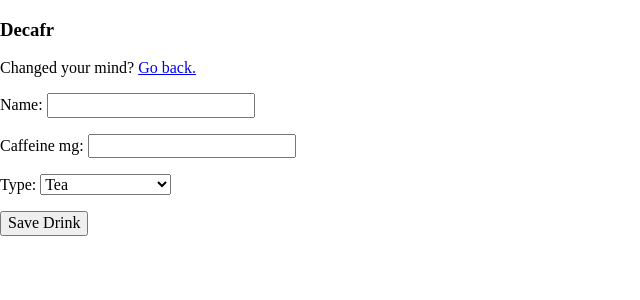
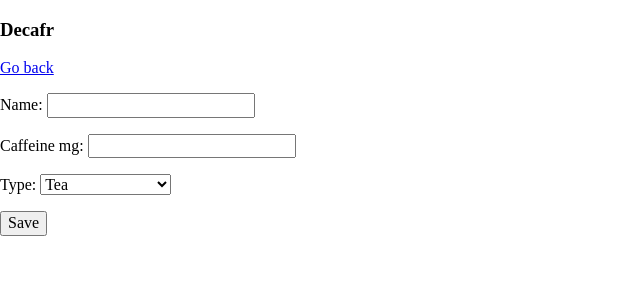
Before and after one commit to ZaneBliss/decafr, a Django app: page /newdrink in a window 1280 px wide. Shown: the top 300 px of the page, without its empty margins (0-640 px from the left). Run offline with Django 3.2, Linux system fonts and the light colour scheme.

Commit message:
adjusted language in forms to be more generic (for food, drink etc)

```diff
--- a/decafrapp/templates/drink_form.html
+++ b/decafrapp/templates/drink_form.html
@@ -1,9 +1,9 @@
 {% extends 'shared/base.html' %}
 {% block content %}
 <form method="post">
-    <p>Changed your mind? <a href="{% url "decafrapp:newentry" %}">Go back.</a></p>
+    <a href="{% url "decafrapp:newentry" %}">Go back</a>
     {% csrf_token %}
     {{ drink_form.as_p }}
-    <button type="submit">Save Drink</button>
+    <button type="submit">Save</button>
 </form>
 {% endblock %}
--- a/decafrapp/templates/entry_form.html
+++ b/decafrapp/templates/entry_form.html
@@ -3,7 +3,7 @@
 <form method="POST">
     {% csrf_token %}
     {{ drink_entry_form.as_p }}
-    <button><a href="{% url "decafrapp:newdrink" %}"> Add New Drink</a></button>
+    <button><a href="{% url "decafrapp:newdrink" %}">Add New</a></button>
     {{ entry_form.as_p }}
     <button type="submit">Save entry</button>
 </form>
--- a/decafrapp/views/forms.py
+++ b/decafrapp/views/forms.py
@@ -37,7 +37,7 @@ class EntryForm(forms.ModelForm):
         }
 
 class DrinkEntryForm(forms.Form):
-    drink = forms.ModelChoiceField(queryset=Drink.objects.all(), label="Drink")
+    source = forms.ModelChoiceField(queryset=Drink.objects.all())
 
 class DrinkForm(forms.ModelForm):
     class Meta:
```
